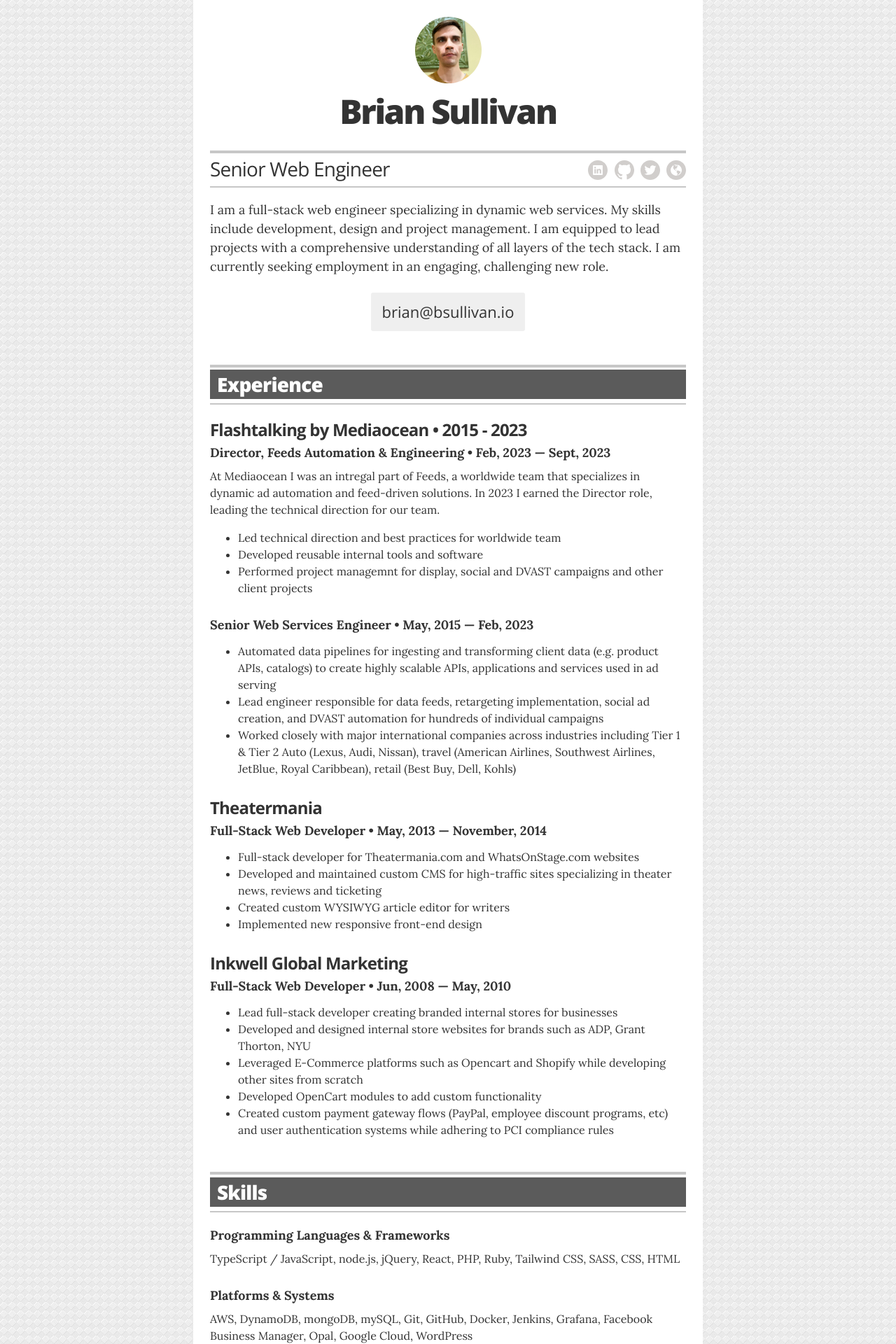
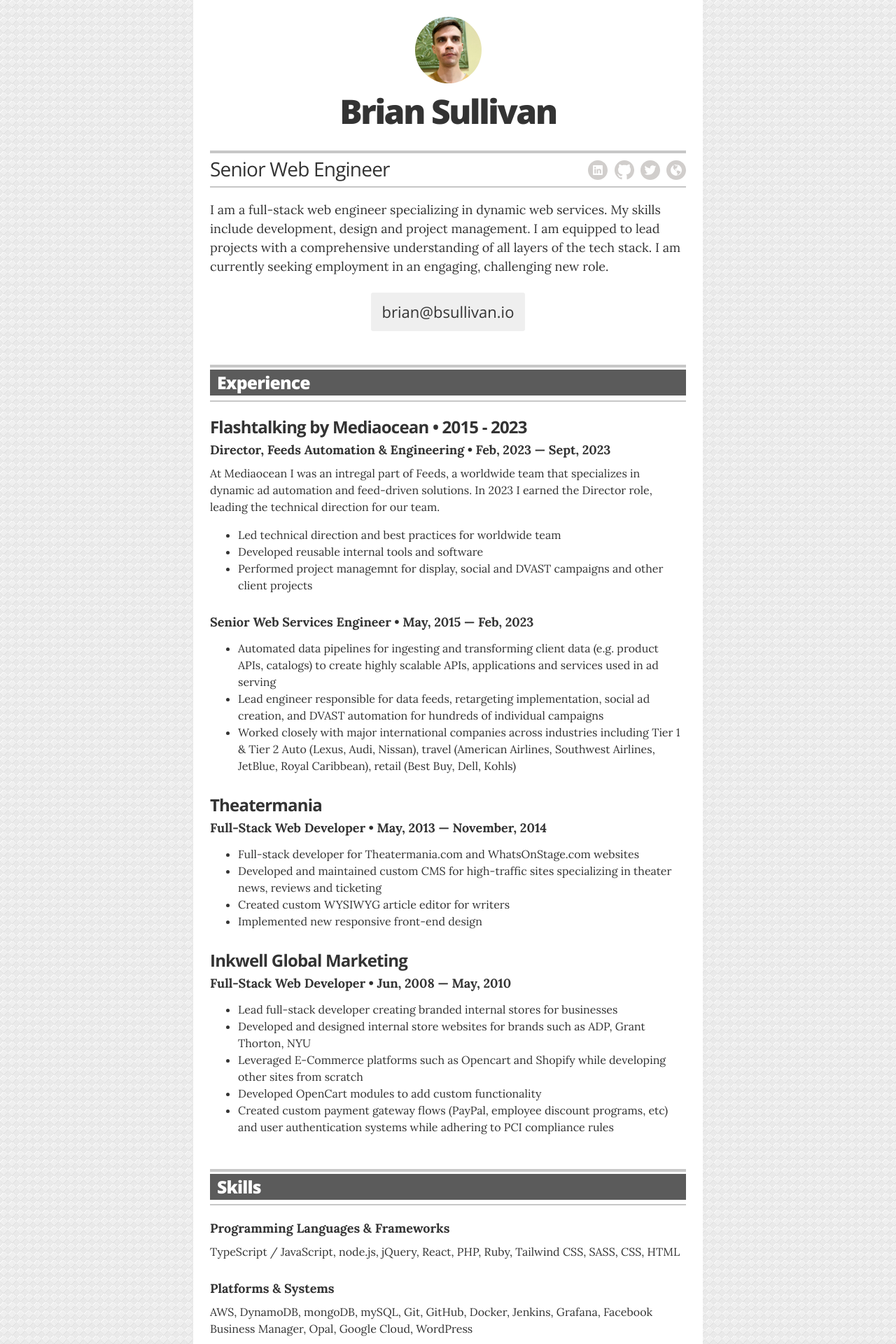
Before and after one commit to bsullivan-io/bsullivan.io, a Jekyll site: the page built from index.html, in a window 1280 px wide. Shown: the top 1920 px of the page at 70% size. Built offline with Jekyll 4.4.1, drawn with Linux system fonts in a browser that asks for light colours.

```diff
--- a/_includes/head.html
+++ b/_includes/head.html
@@ -12,7 +12,7 @@
 
   <meta name="description" content="{% if page.excerpt %}{{ page.excerpt | strip_html | strip_newlines | truncate: 160 }}{% else %}{{ site.description }}{% endif %}">
 
-  <link rel="stylesheet" href="css/main.css">
+  <link rel="stylesheet" href="https://bsullivan.io/css/main.css">
   <link rel="canonical" href="{{ page.url | replace:'index.html','' | prepend: site.baseurl | prepend: site.url }}">
-  <link rel="icon" type="image/x-icon" href="favicon.png" />
+  <link rel="icon" type="image/x-icon" href="https://bsullivan.io/images/favicon.png" />
 </head>
--- a/_layouts/resume.html
+++ b/_layouts/resume.html
@@ -13,7 +13,7 @@
 
         <!-- You can turn off the avatar in _config.yml by setting to false -->
         {% if site.resume_avatar == 'true' %}
-        <img src="images/avatar.jpg" alt="Brian Sullivan" class="avatar no-print" itemprop="image">
+        <img src="https://bsullivan.io/images/avatar.jpg" alt="Brian Sullivan" class="avatar no-print" itemprop="image">
         {% endif %}
 
         <!-- Your name is defined in the _config.yml file -->
--- a/_sass/_resume.scss
+++ b/_sass/_resume.scss
@@ -10,7 +10,7 @@
   h2 {
     @include sans;
     font-weight: 900;
-    font-size: 1.75rem;
+    font-size: 1.55rem;
     letter-spacing: -.05rem;
     margin: 0;
     background: rgba(51,51,51,0.8);
```
